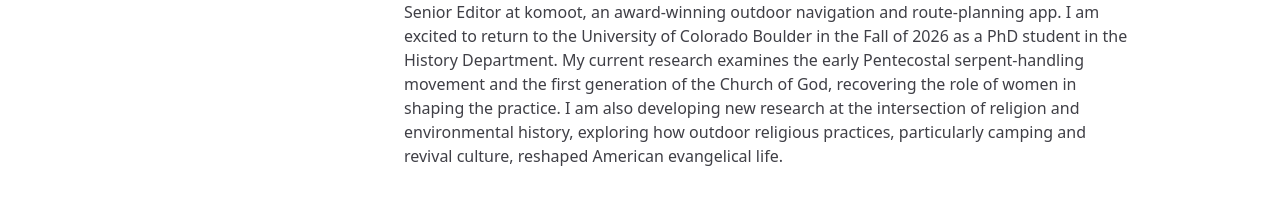
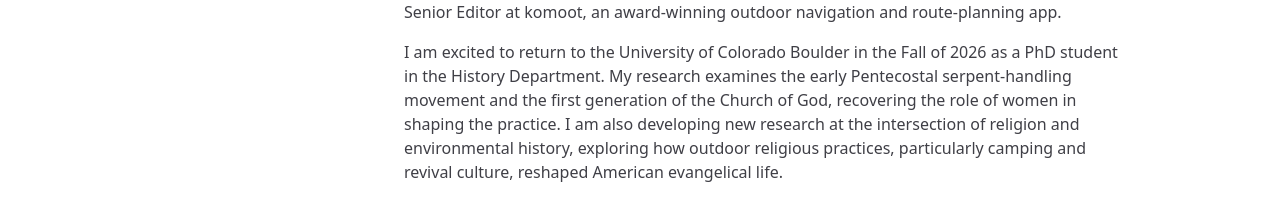
Before and after one commit to jamiesarafan/jamie-site, a Next.js app: page / in a window 1280 px wide. Shown: the part 345-552 px from the top of the page. Built offline with nearby package versions, Linux system fonts and the light colour scheme.

Commit message:
Update site.ts

```diff
--- a/src/content/site.ts
+++ b/src/content/site.ts
@@ -3,7 +3,8 @@ export const site = {
   tagline:
     "Jamie Sarafan is a historian of American religion, specializing on evangelicalism, gender, and religious innovation in the nineteenth and early twentieth centuries.",
   bio: [
-    "I received two Master’s degrees in History and Religious Studies from the University of Colorado Boulder in 2021. After graduating, I taught in the Humanities Department at Front Range Community College in Westminster, Colorado. I later stepped away from academia to work as a Senior Editor at komoot, an award-winning outdoor navigation and route-planning app. I am excited to return to the University of Colorado Boulder in the Fall of 2026 as a PhD student in the History Department. My current research examines the early Pentecostal serpent-handling movement and the first generation of the Church of God, recovering the role of women in shaping the practice. I am also developing new research at the intersection of religion and environmental history, exploring how outdoor religious practices, particularly camping and revival culture, reshaped American evangelical life.",
+    "I received two Master’s degrees in History and Religious Studies from the University of Colorado Boulder in 2021. After graduating, I taught in the Humanities Department at Front Range Community College in Westminster, Colorado. I later stepped away from academia to work as a Senior Editor at komoot, an award-winning outdoor navigation and route-planning app.",
+    "I am excited to return to the University of Colorado Boulder in the Fall of 2026 as a PhD student in the History Department. My research examines the early Pentecostal serpent-handling movement and the first generation of the Church of God, recovering the role of women in shaping the practice. I am also developing new research at the intersection of religion and environmental history, exploring how outdoor religious practices, particularly camping and revival culture, reshaped American evangelical life.",
   ],
 
   links: {
```
